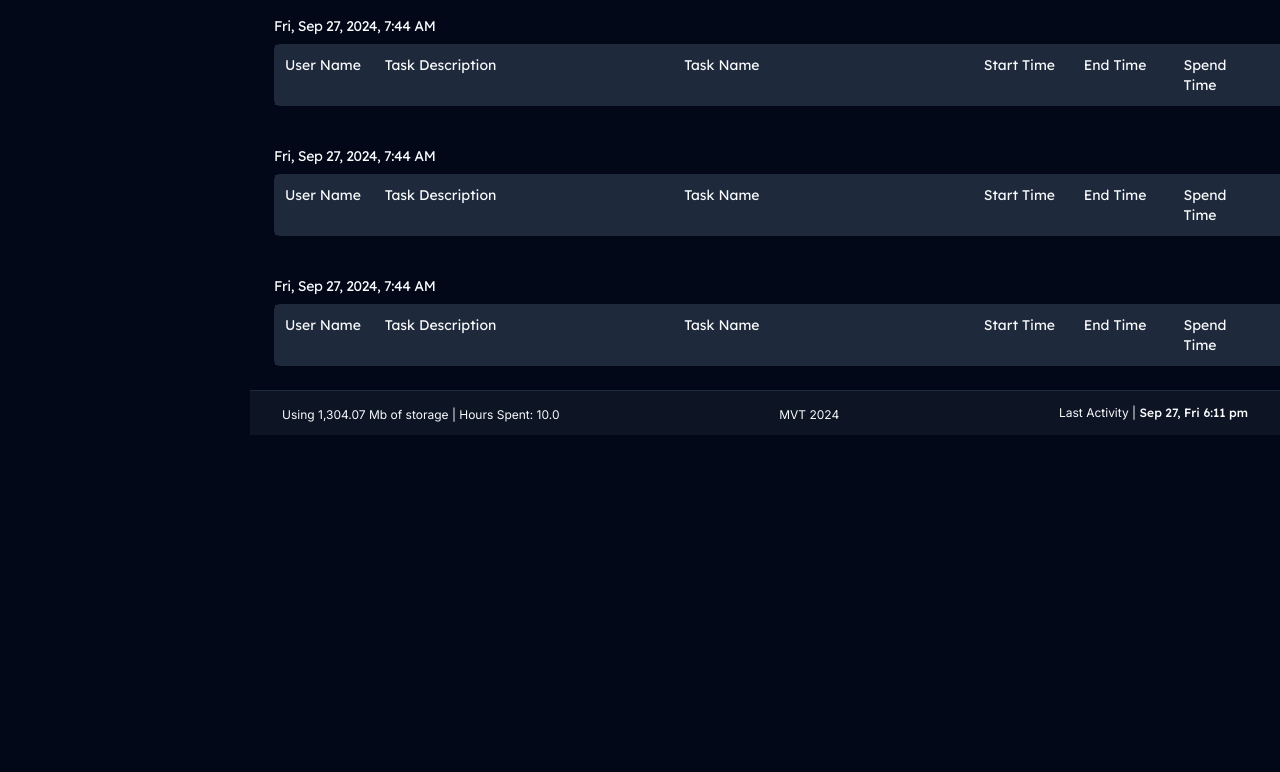
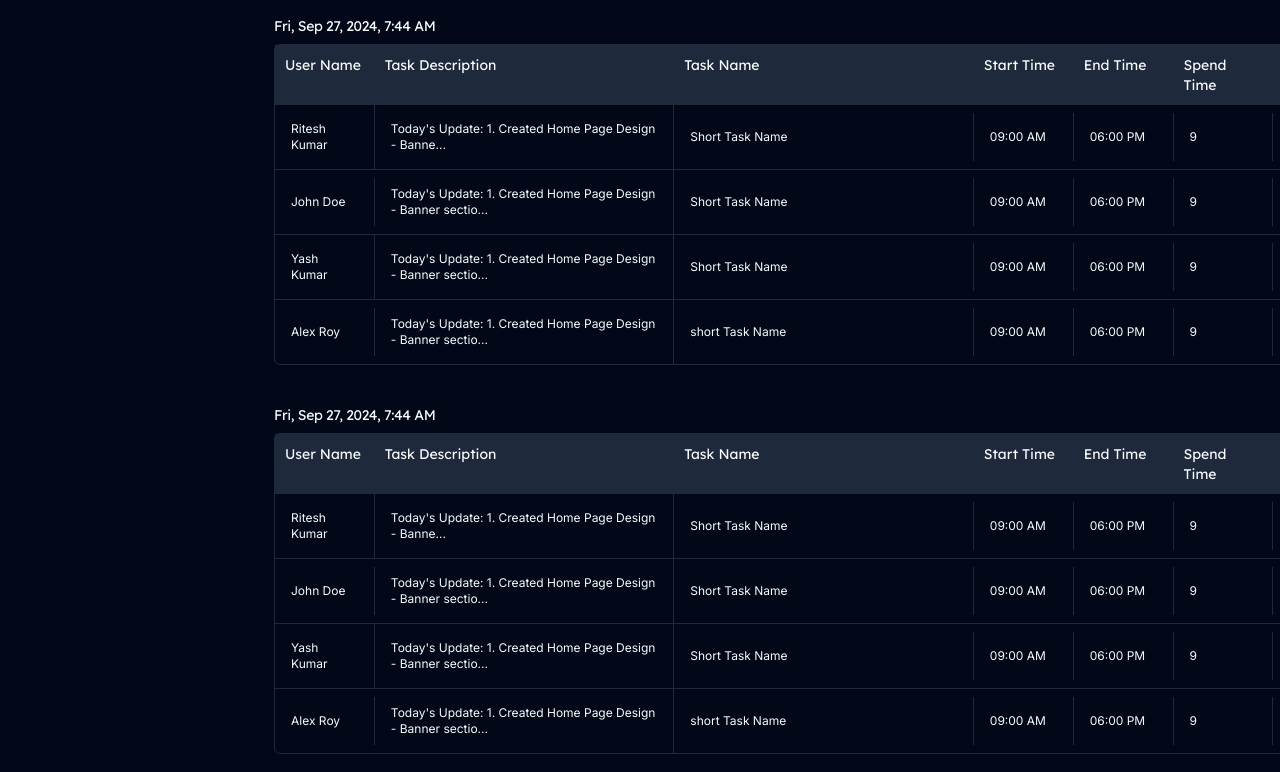
Before and after one commit to riteshmvteams/pmt, a Next.js app: page /personal-settings/timelogs in a window 1280 px wide. Shown: the part 8548-9320 px from the top of the page. Before the commit the page ends 8983 px from the top, so only its background shows below. Built offline with nearby package versions, Linux system fonts and the light colour scheme.

Commit message:
fix deployment issue

```diff
--- a/src/app/(main)/personal-settings/timelogs/page.tsx
+++ b/src/app/(main)/personal-settings/timelogs/page.tsx
@@ -6,7 +6,7 @@ export default function page() {
   return (
     <>
       <TimeListTable data={timlogData} />
-      <TimeLogListing />
+      <TimeLogListing data={timlogData} />
     </>
   );
 }
```
